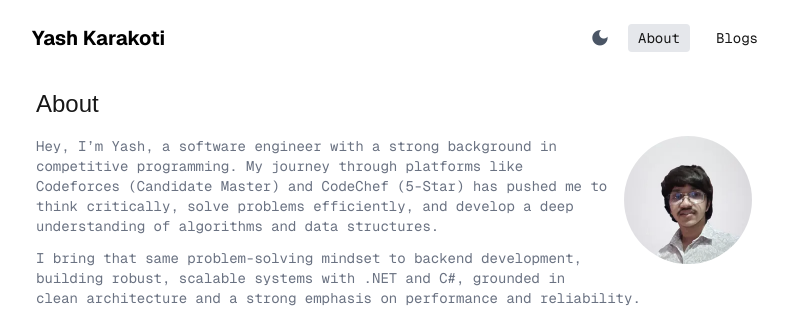
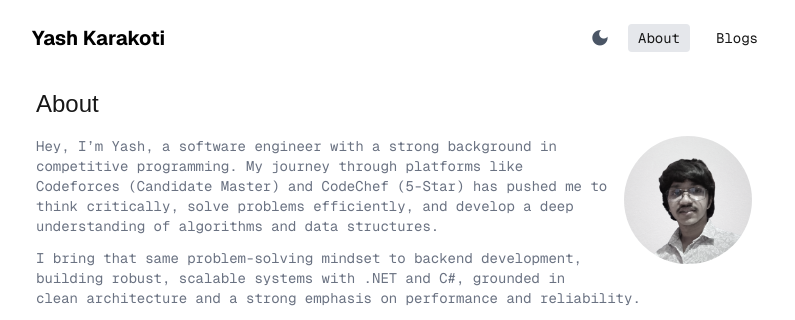
Before and after one commit to Ykarakoti77/blog, a Next.js app: page / in a window 1280 px wide. Shown: the top 320 px of the page, without its empty margins (240-1035 px from the left). Built offline with nearby package versions, Linux system fonts and the light colour scheme.

Commit message:
image flicker fix

```diff
--- a/src/app/page.tsx
+++ b/src/app/page.tsx
@@ -41,11 +41,11 @@ export default function HomePage() {
       <div className="mb-10">
         <div className="w-32 h-32 rounded-full mx-auto overflow-hidden sm:float-right sm:mx-3 mb-5 ">
           <Image
-            src="/profile.jpg"
+            src="/profile.png"
             alt="Profile"
             width={128}
             height={128}
-            className="object-cover grayscale-25 hover:grayscale-0 "
+            className="object-cover grayscale-75 hover:grayscale-0 "
           />
         </div>
         <div className="text-sm text-gray-500 dark:text-gray-400 font-normal font-mono">
```
Also changed, not shown: public/profile.jpg (deleted), public/profile.png (added).
